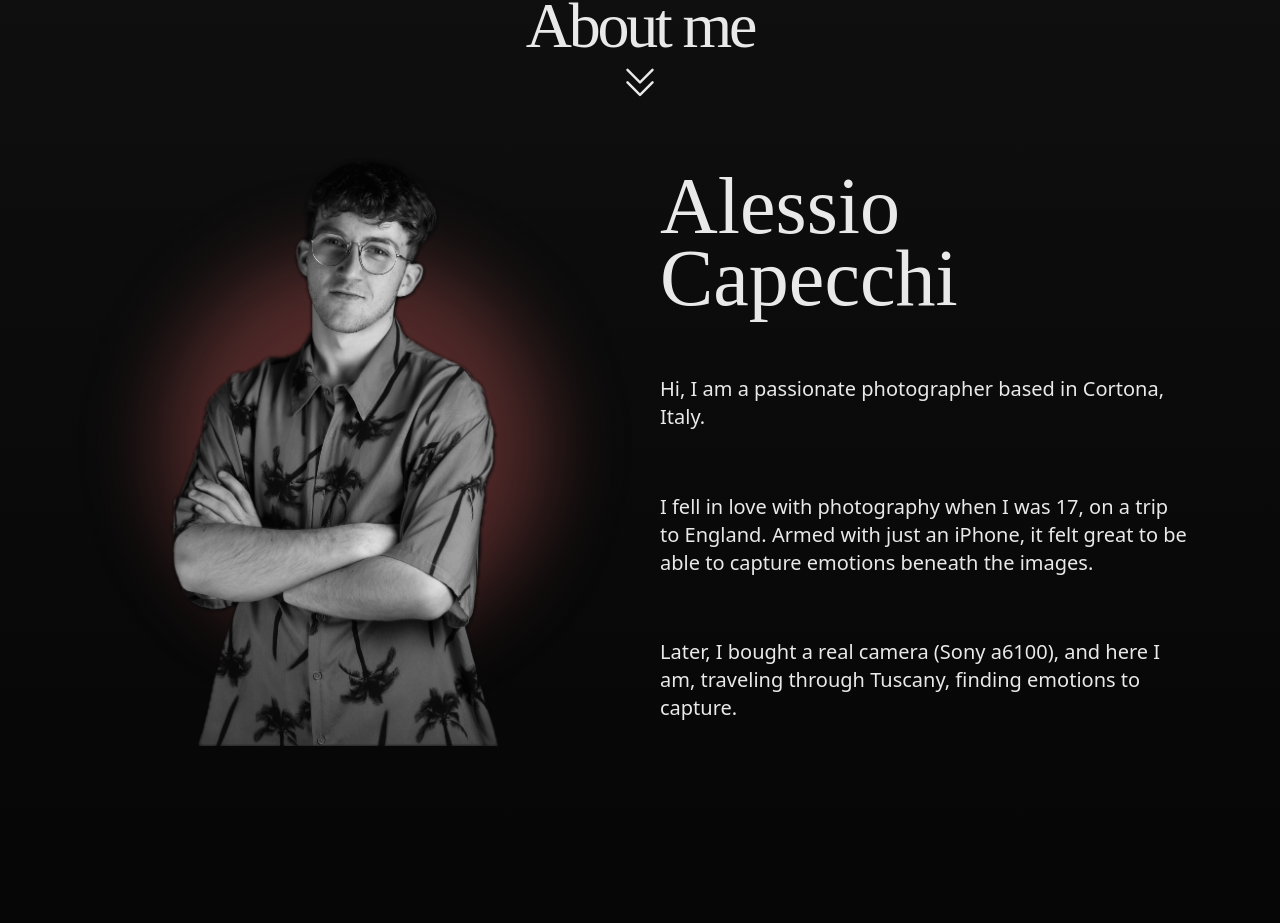
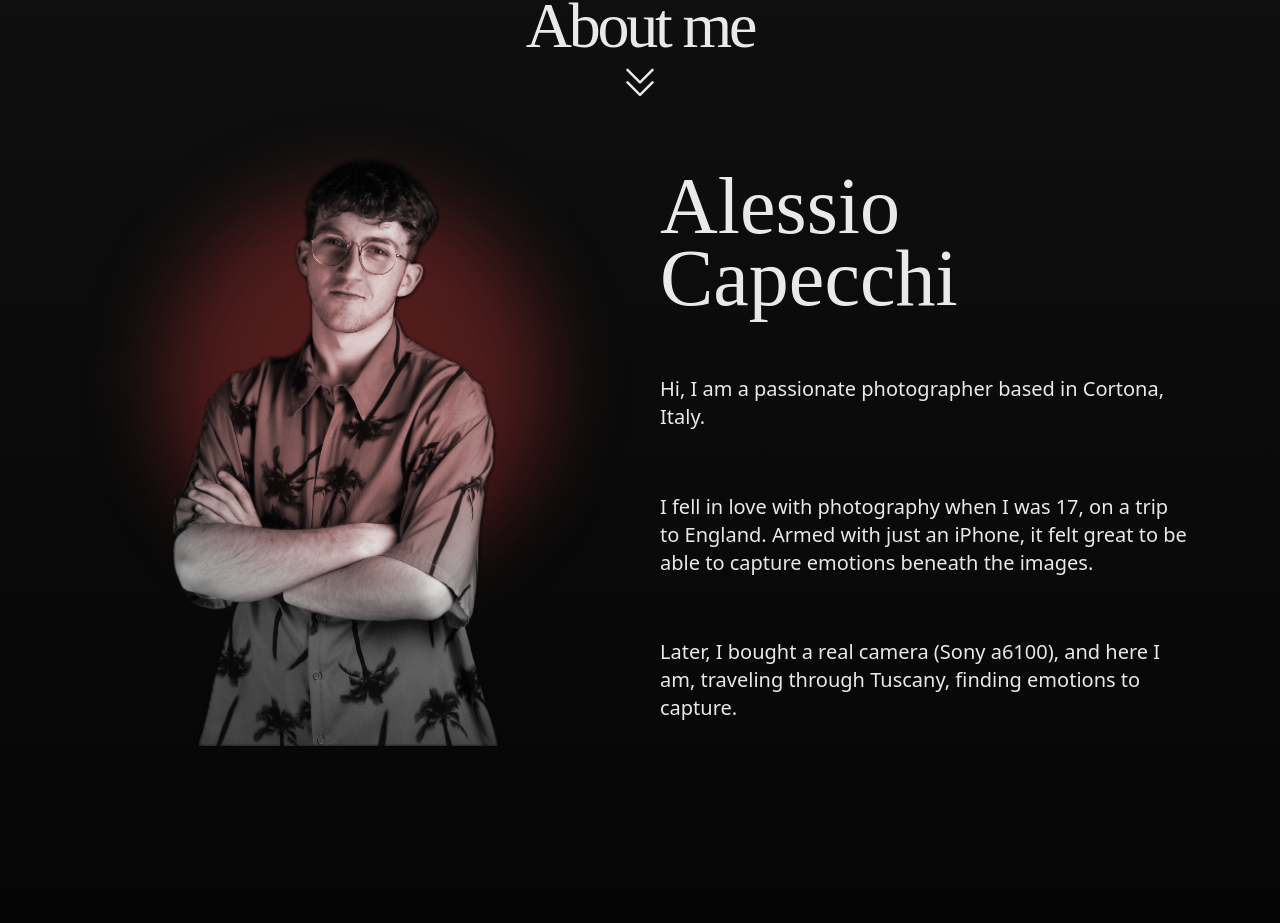
Before and after one commit to KapeXCIZ/alessio-capecchi-photographer-website, a React (Create React App) app: page / in a window 1280 px wide. Shown: the part 790-1713 px from the top of the page. Built offline with nearby package versions, Linux system fonts and the light colour scheme.

Commit message:
Update AboutSection image styles for improved visual effects

```diff
--- a/src/components/AboutSection.jsx
+++ b/src/components/AboutSection.jsx
@@ -13,9 +13,9 @@ export default function AboutSection() {
                         <img
                             src={`${process.env.PUBLIC_URL}/images/ImmagineProfiloOttimizzataNoBg.png`}
                             alt=""
-                            className=" rounded-lg max-h-[400px] sm:min-h-[600px] sm:max-h-full scale-100 sm:scale-100 object-cover saturate-0 hover:saturate-100 ease-in-out transition duration-300 flex justify-center items-center"
+                            className=" rounded-lg max-h-[400px] sm:min-h-[600px] sm:max-h-full scale-100 sm:scale-100 object-cover saturate-0 hover:saturate-100 ease-in-out transition duration-300 flex justify-center items-center hover:mix-blend-normal mix-blend-hard-light"
                         />
-                        <span className="absolute left-1/2 top-1/2 -translate-x-1/2 -translate-y-1/2 bg-red-400/30 -z-10 md:size-96 size-64  rounded-full blur-2xl overflow-visible" />
+                        <span className="absolute left-1/2 top-1/2 -translate-x-1/2 -translate-y-2/3 bg-red-500/30 -z-10 md:size-96 size-64  rounded-full blur-2xl overflow-visible" />
                     </Reveal>
                     <span className=" h-full flex flex-col py-6 justify-between text-xl gap-4">
                         <Reveal>
```
